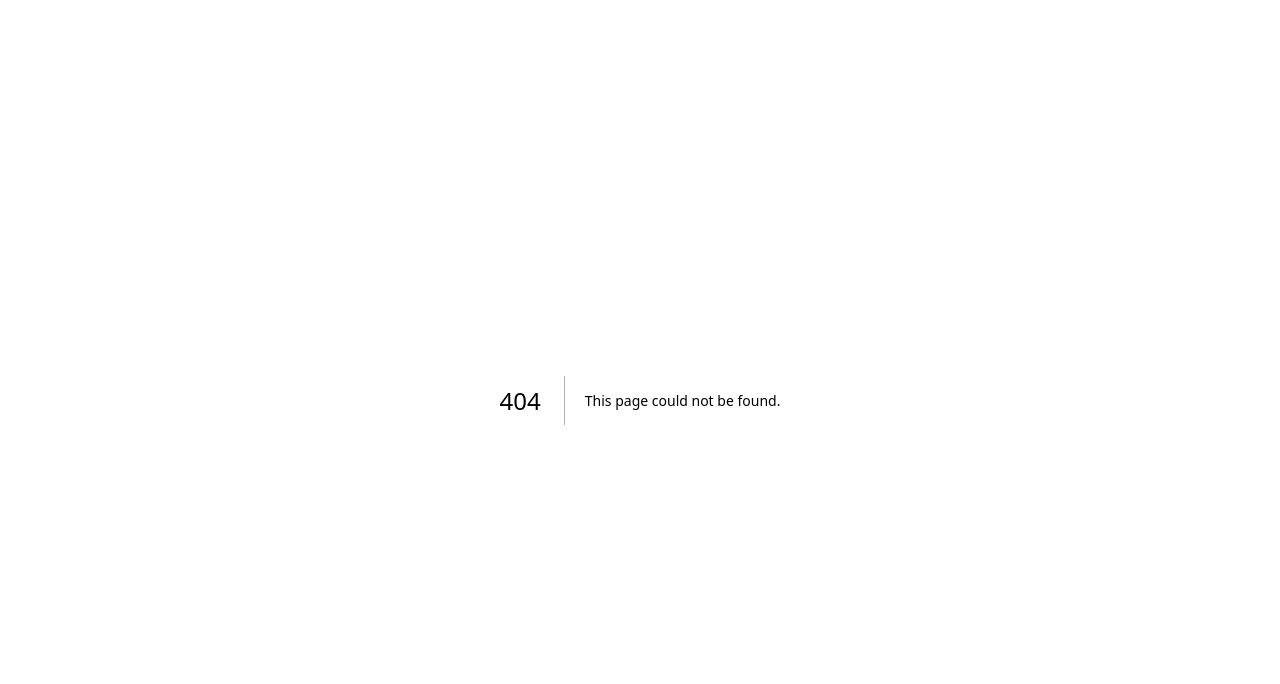
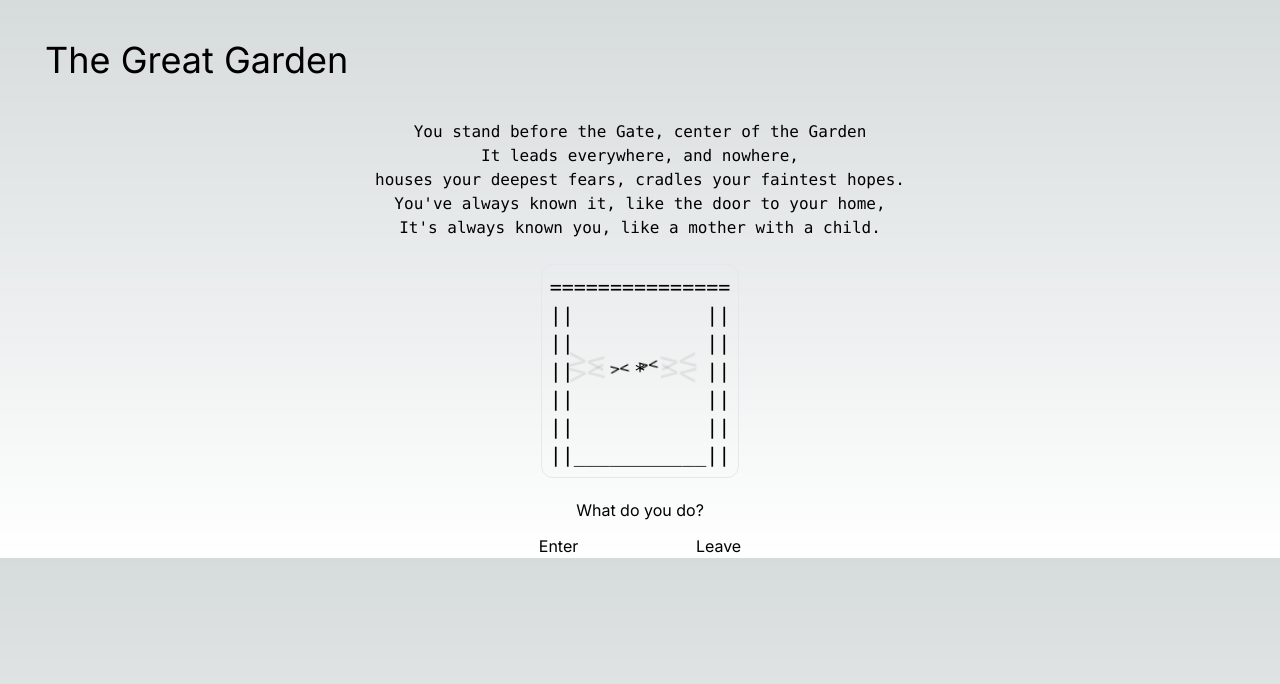
Before and after one commit to ROTBOW/TheGreatGarden, a Next.js app: page /gate in a window 1280 px wide. Before the commit this address had no page. Shown: the top 684 px of the page. Built offline with nearby package versions, Linux system fonts and the light colour scheme.

Commit message:
Created gate page

```diff
--- /dev/null
+++ b/app/gate/page.jsx
@@ -0,0 +1,58 @@
+/**
+ * this is the gate, a portal, and an small interactive story
+ * progress will be stored in localstorage so folk can continue on their own
+ */
+
+import Link from 'next/link';
+
+const Gate = () => {
+
+
+    return (
+        <div>
+            <h2 className="md:text-4xl text-2xl md:p-10 pl-10 py-4"><Link href="#">The Great Garden</Link></h2>
+            <div className="flex items-center flex-col">
+                <div className='text-center font-mono'>
+                    You stand before the Gate, center of the Garden<br/>
+                    It leads everywhere, and nowhere, <br/>
+                    houses your deepest fears, cradles your faintest hopes. <br/>
+                    You've always known it, like the door to your home, <br/>
+                    It's always known you, like a mother with a child.
+                </div><br/>
+
+                {/* Gate art */}
+                <div className="border flex flex-col justify-center w-fit h-auto rounded-xl p-2 mb-5">
+                <pre>
+                    <code className="font-mono text-xl">
+{`===============
+||           ||
+||           ||
+||     *     ||
+||           ||
+||           ||
+||___________||`}</code>
+                </pre>
+
+                {/* spinners for portal effect */}
+                <div className='absolute'>
+                    <div className='font-mono relative animate-spin' style={{left: '3.8rem', bottom: '0.25rem'}}>&gt;&lt; &gt;&lt;</div>
+                </div>
+                <div className='absolute'>
+                    <div className='font-mono relative animate-ping -rotate-90' style={{left: '3.1rem', bottom: '0.25rem'}}> &gt;&lt; &nbsp; &gt;&lt; </div>
+                </div>
+                <div className='absolute'>
+                    <div className='font-mono relative animate-ping rotate-90' style={{left: '3.1rem', bottom: '0.25rem'}}> &gt;&lt; &nbsp; &gt;&lt; </div>
+                </div>
+
+            </div>
+                <div>What do you do?</div>
+                <div className='flex justify-around w-1/4 pt-3'>
+                    <button>Enter</button>
+                    <button>Leave</button>
+                </div>
+            </div>
+        </div>
+    )
+};
+
+export default Gate;
```
